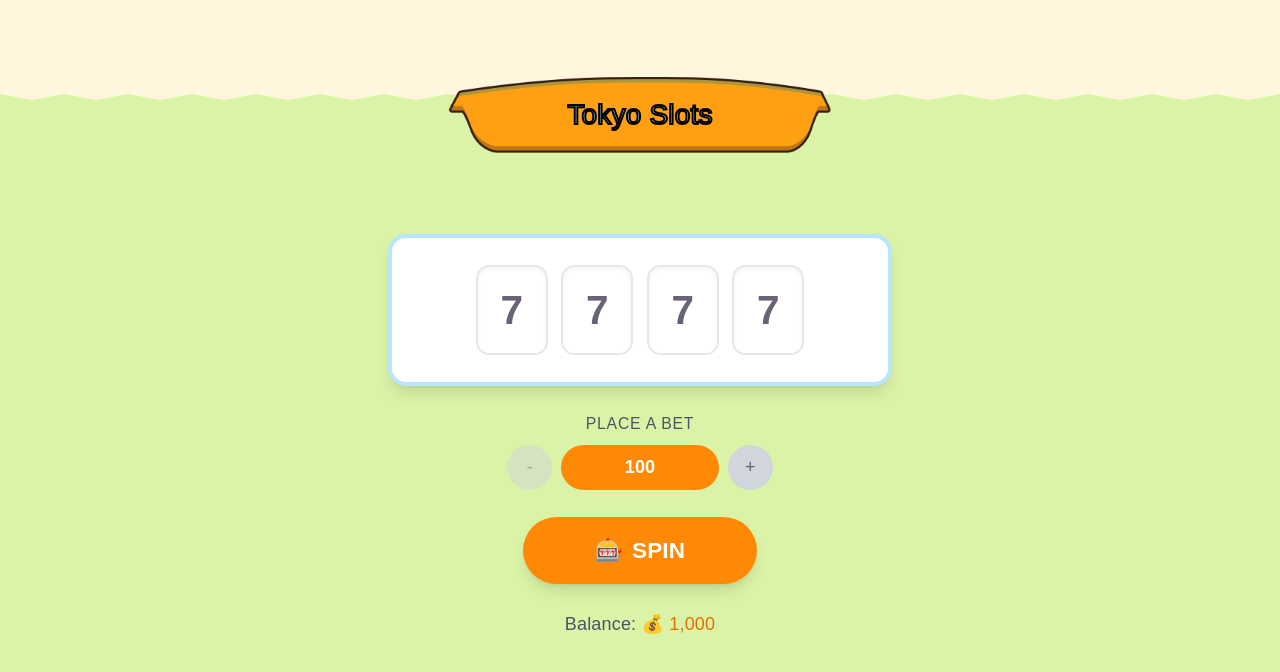
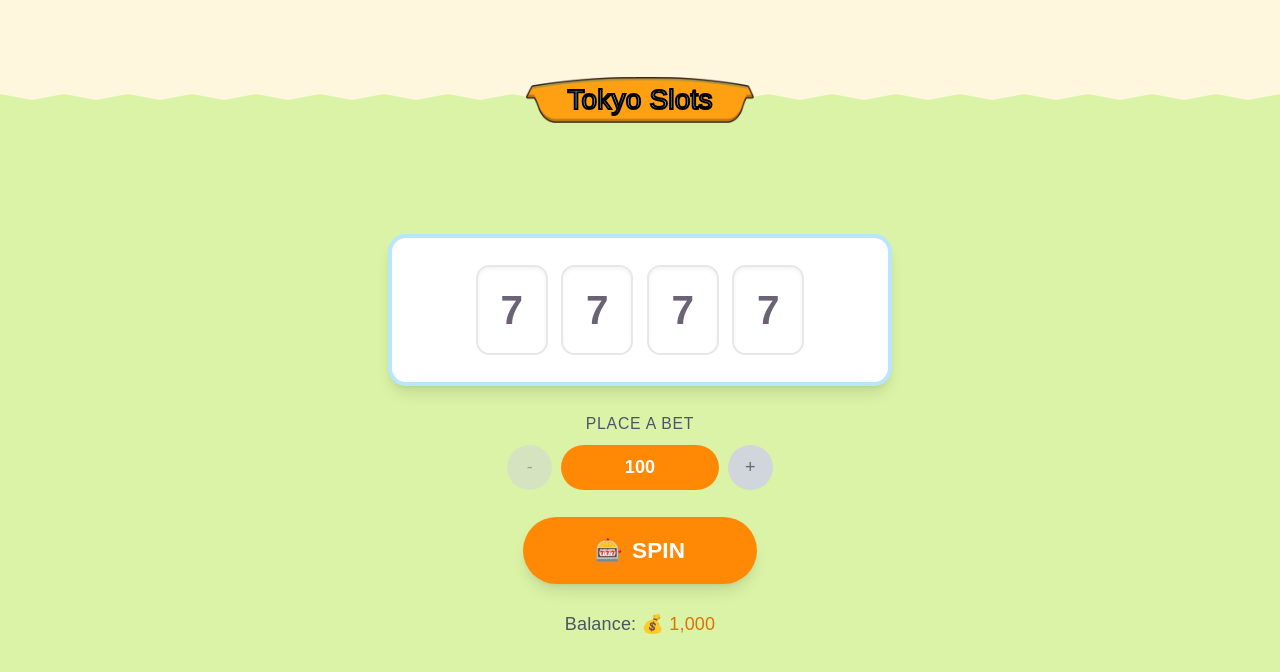
Before and after one commit to Andrii-Yanchuk/Tokyo-slots, a React (Vite) app: page / in a window 1280 px wide. Shown: the top 672 px of the page. Built offline with nearby package versions, Linux system fonts and the light colour scheme; a web font is replaced by a local one.

Commit message:
styles upgraded top label

```diff
--- a/src/App.css
+++ b/src/App.css
@@ -57,6 +57,9 @@
 
 .text {
   font-size: 28px;
-  color: #a5dff7; /* голубий */
+  line-height: 106%;
+  letter-spacing: 3.5%;
+  width: 172px;
+  color: #a5dff7;
   -webkit-text-stroke: 2px black;
 }
--- a/src/App.tsx
+++ b/src/App.tsx
@@ -22,17 +22,19 @@ function App() {
 
   return (
     <div className="min-h-screen flex items-center justify-center p-4 pt-20 relative overflow-hidden">
+      {/* Top Label */}
       <div className="zigzag"></div>
       <div className="absolute top-17">
         <img
           src="/public/label.webp"
           alt="label"
-          className="w-85 h-17 relative"
+          className="w-[228px] h-[46px] relative"
         />
         <span className="absolute top-1/2 left-1/2 -translate-x-1/2 -translate-y-1/2 text">
           Tokyo Slots
         </span>
       </div>
+
       <div className="relative z-10 flex flex-col items-center gap-6 max-w-md w-full">
         {/* Slot Machine */}
         <div className="bg-white rounded-2xl p-6 shadow-lg border-4 border-sky-200 w-full">
```
